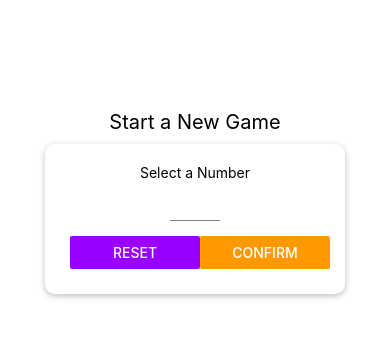
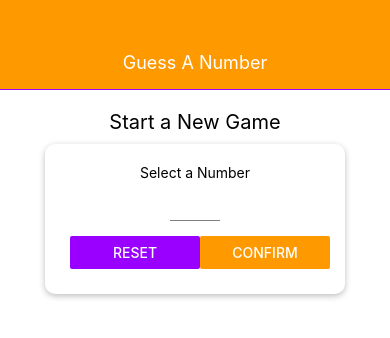
Before and after one commit to Johnnie71/React-Guess-A-Number-App, a React Native app: screen / in a window 390 px wide. Shown: the top 338 px of the page. Built offline with nearby package versions, Linux system fonts and the light colour scheme.

Commit message:
changed colors a bit

```diff
--- a/components/Header.js
+++ b/components/Header.js
@@ -16,14 +16,14 @@ const styles = StyleSheet.create({
         width: '100%',
         height: 90,
         paddingTop: 36,
-        backgroundColor: Platform.OS === 'android' ? Colors.primary : 'white',
+        backgroundColor: Platform.OS === 'android' ? Colors.primary : Colors.primary,
         alignItems: 'center',
         justifyContent: 'center',
-        borderBottomColor: Platform.OS === 'ios' ? '#ccc' : 'transparent',
-        borderBottomWidth: Platform.OS === 'ios' ? 1 : 0,
+        borderBottomColor: Platform.OS === 'ios' ? 'transparent' : Colors.accent,
+        borderBottomWidth: Platform.OS === 'ios' ? 0 : 1,
      },
      title: {
-         color: Platform.OS === 'ios' ? Colors.primary : 'white'
+         color: Platform.OS === 'ios' ? Colors.primary : 'white',
      }
 });
 
```
